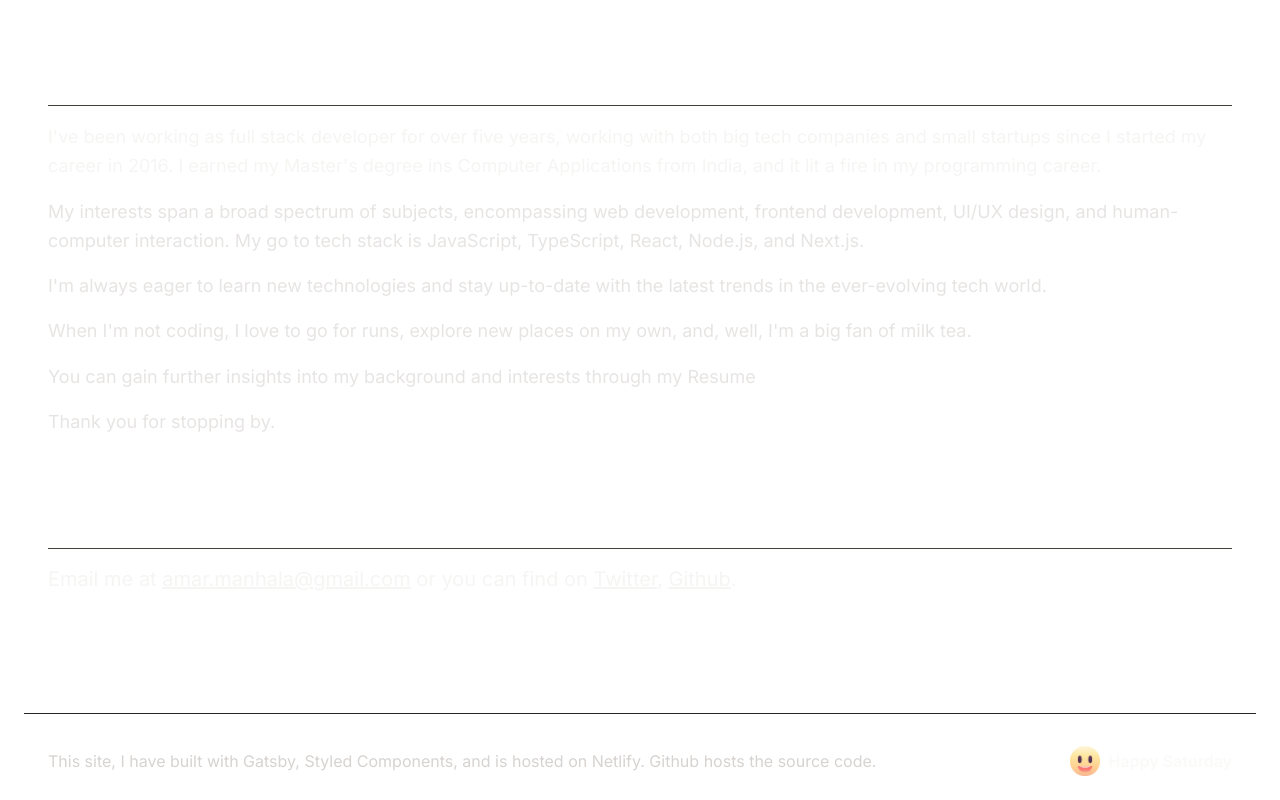
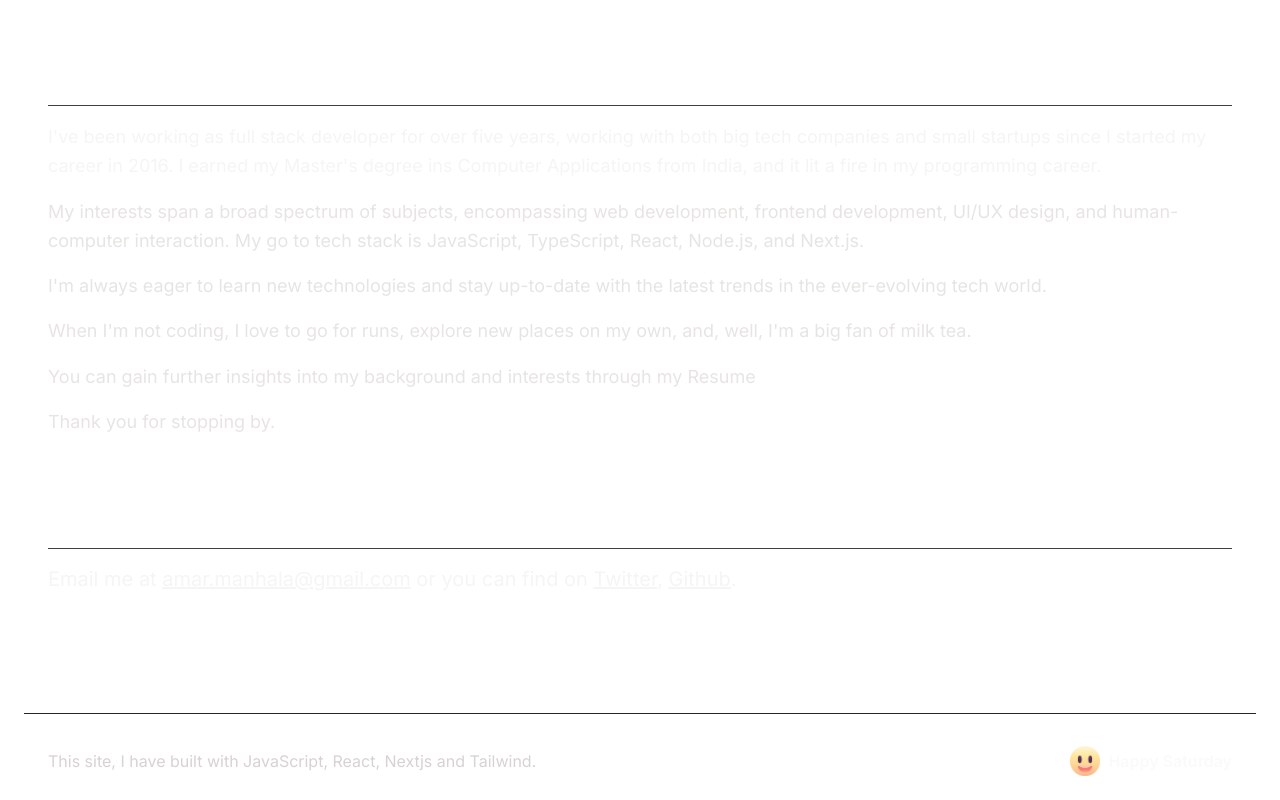
Before and after one commit to amarmanhala/infiniteloop, a Next.js app: page / in a window 1280 px wide. Shown: the part 908-1708 px from the top of the page. Built offline with nearby package versions, Linux system fonts and the light colour scheme.

Commit message:
Add social links

```diff
--- a/src/app/components/Footer.tsx
+++ b/src/app/components/Footer.tsx
@@ -1,9 +1,7 @@
 "use client";
 import React from "react";
 import { Player, Controls } from "@lottiefiles/react-lottie-player";
-import { Inter, IBM_Plex_Serif } from "next/font/google";
-
-const ibmPlexSerif = IBM_Plex_Serif({ weight: ["300"], subsets: ["latin"] });
+import Link from "next/link";
 
 const Footer = () => {
   var days = [
@@ -22,8 +20,19 @@ const Footer = () => {
       <div>
         {" "}
         <span className="text-stone-300">
-          This site, I have built with Gatsby, Styled Components, and is hosted
-          on Netlify. Github hosts the source code.
+          This site, I have built with JavaScript,{" "}
+          <Link href="https://react.dev/" target="blank">
+            React
+          </Link>
+          ,{" "}
+          <Link href="https://nextjs.org/" target="blank">
+            Nextjs
+          </Link>{" "}
+          and{" "}
+          <Link href="https://tailwindcss.com/" target="blank">
+            Tailwind
+          </Link>
+          .
         </span>
       </div>
 
```
